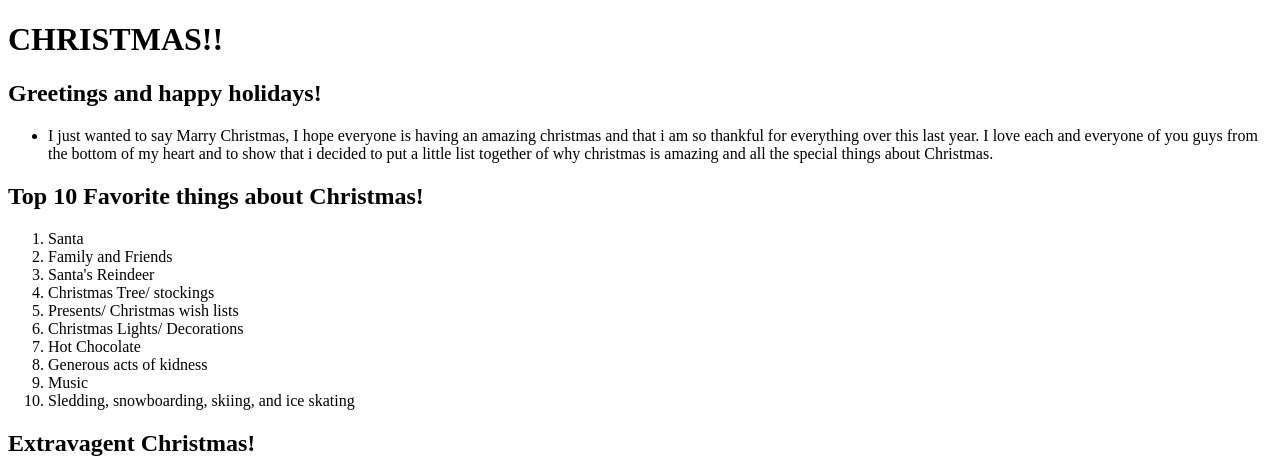
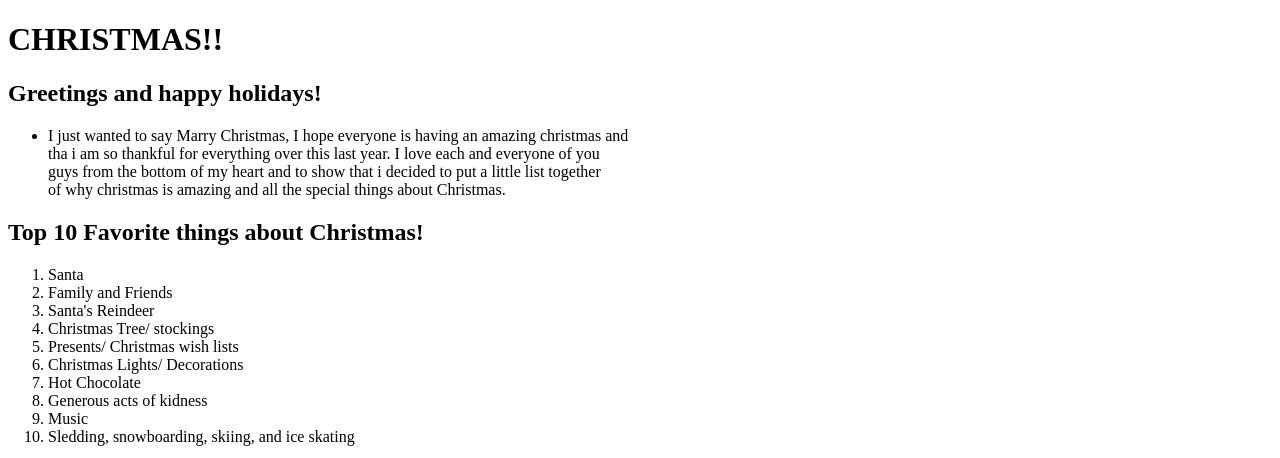
Before and after one commit to ChandlerKing3388/ChandlerKing3388.github.io, a plain HTML site: page index.html in a window 1280 px wide. Shown: the top 458 px of the page. Drawn offline with Linux system fonts and the light colour scheme.

Commit message:
Improved index.html
re-aligned the text to help make it easier to read along with adding a hidden border and also allowing the pictures in the bottom to float under the text to help keep it in place.

```diff
--- a/index.html
+++ b/index.html
@@ -27,10 +27,10 @@
         <h2>Greetings and happy holidays!</h2>
         <body>
             <ul>
-             <Li> I just wanted to say Marry Christmas, I hope everyone is having an amazing christmas and that
-                 i am so thankful for everything over this last year. I love each and everyone of you guys
-                 from the bottom of my heart and to show that i decided to put a little list together of why
-                 christmas is amazing and all the special things about Christmas.
+             <Li> I just wanted to say Marry Christmas, I hope everyone is having an amazing christmas and <br>
+                  tha i am so thankful for everything over this last year. I love each and everyone of you <br>
+                  guys from the bottom of my heart and to show that i decided to put a little list together<br>
+                  of why christmas is amazing and all the special things about Christmas.<br>
             </ul>
 
 
```
